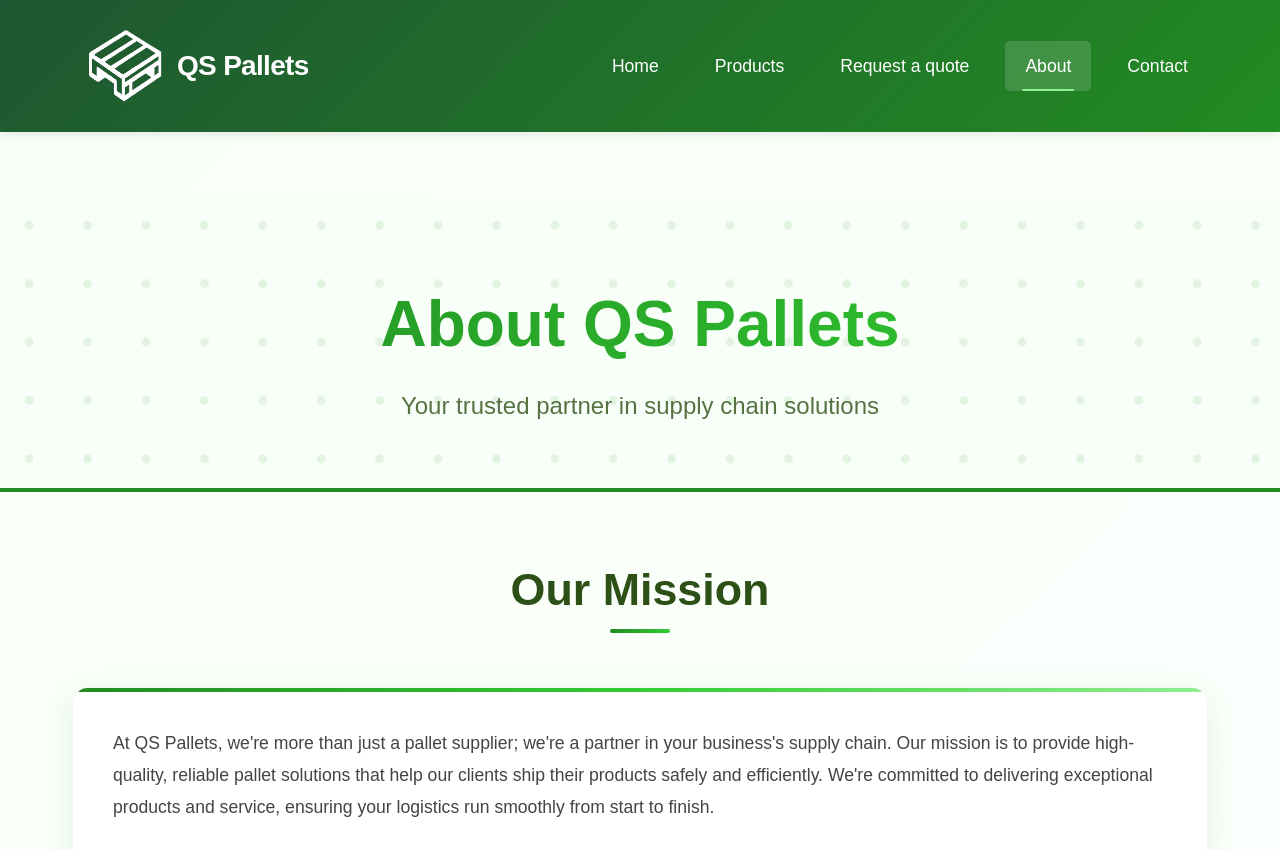
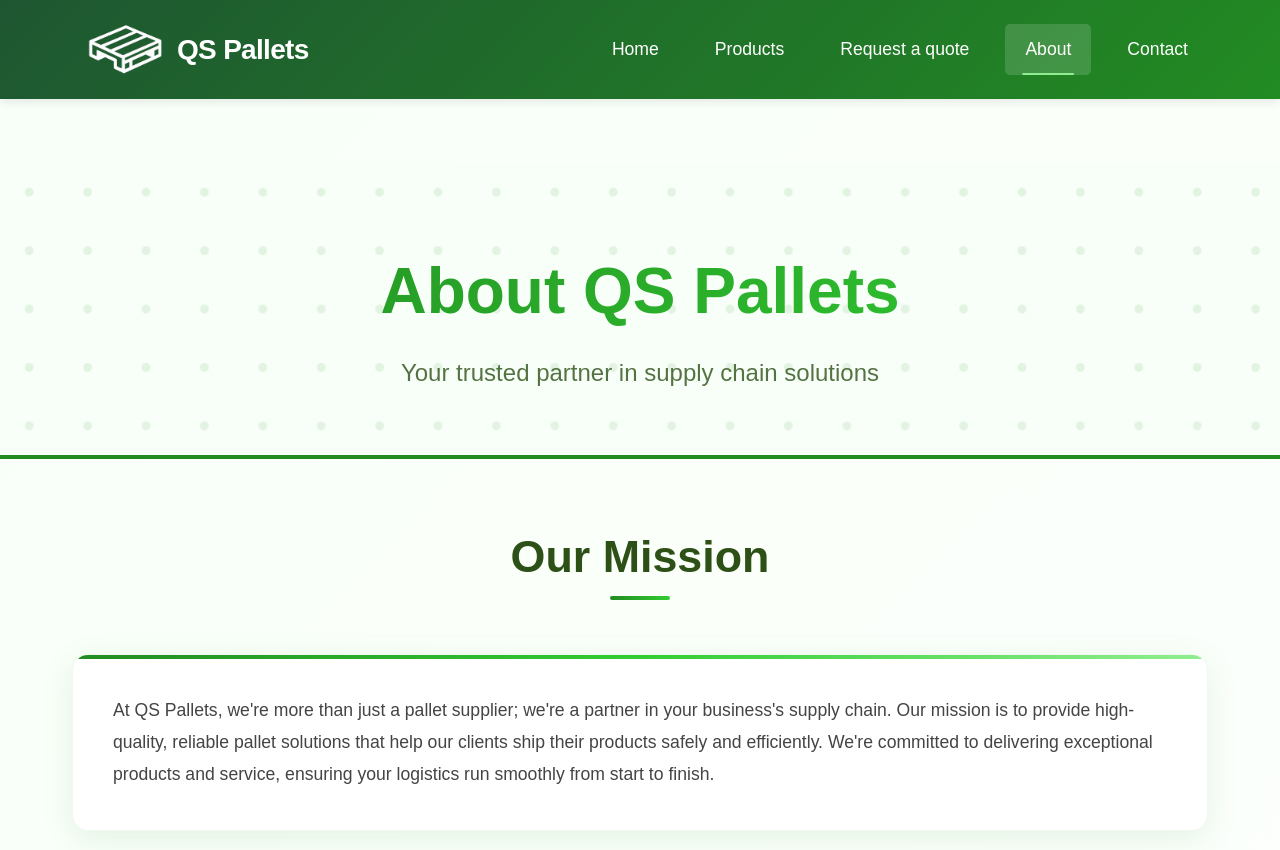
Before and after one commit to hquezada24/qs-pallets, a Next.js app: page /about in a window 1280 px wide. Shown: the top 850 px of the page. Built offline with nearby package versions, Linux system fonts and the light colour scheme.

Commit message:
Remove logo image height

```diff
--- a/src/styles/Header.css
+++ b/src/styles/Header.css
@@ -50,7 +50,7 @@
 
 .logoPng {
   width: 100px;
-  height: 100px;
+  height: 67px;
   margin: 0;
 }
 
```
